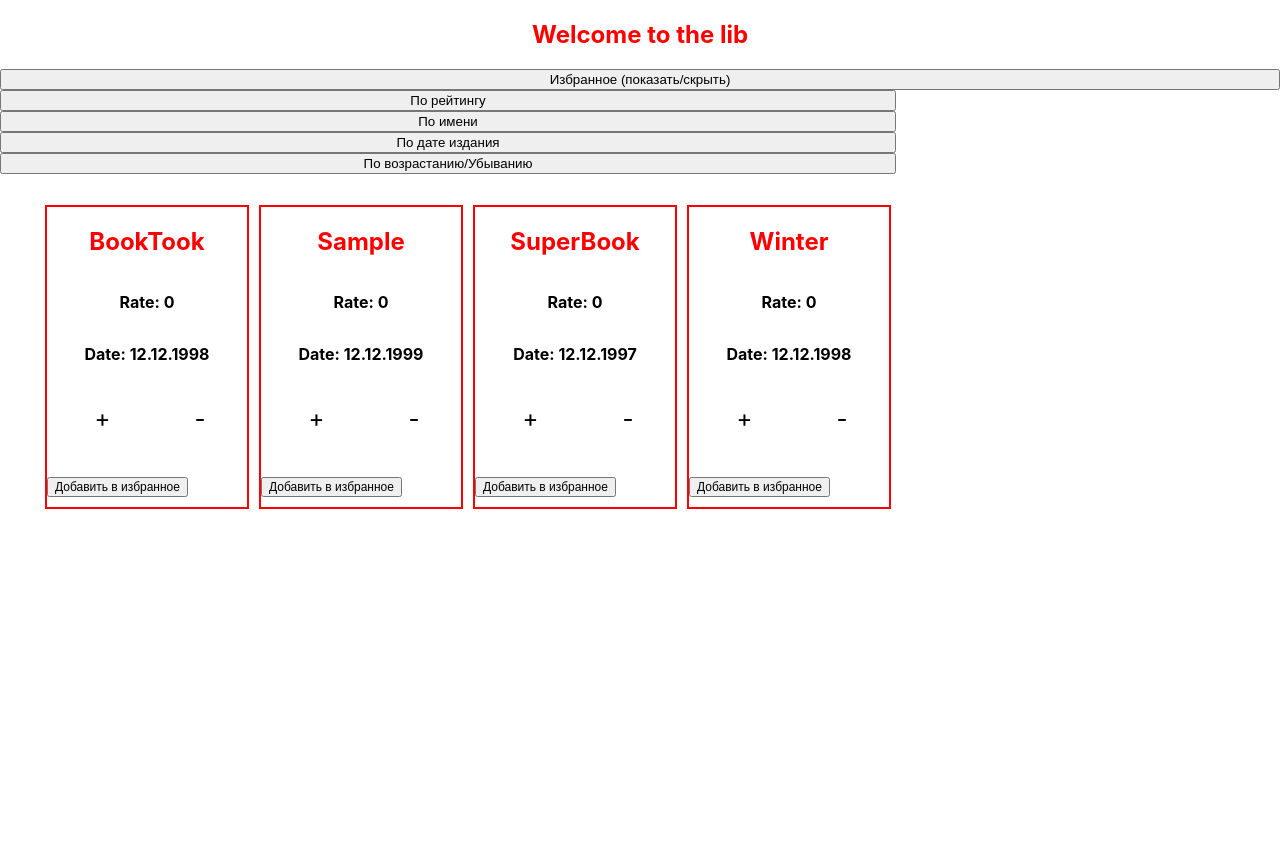
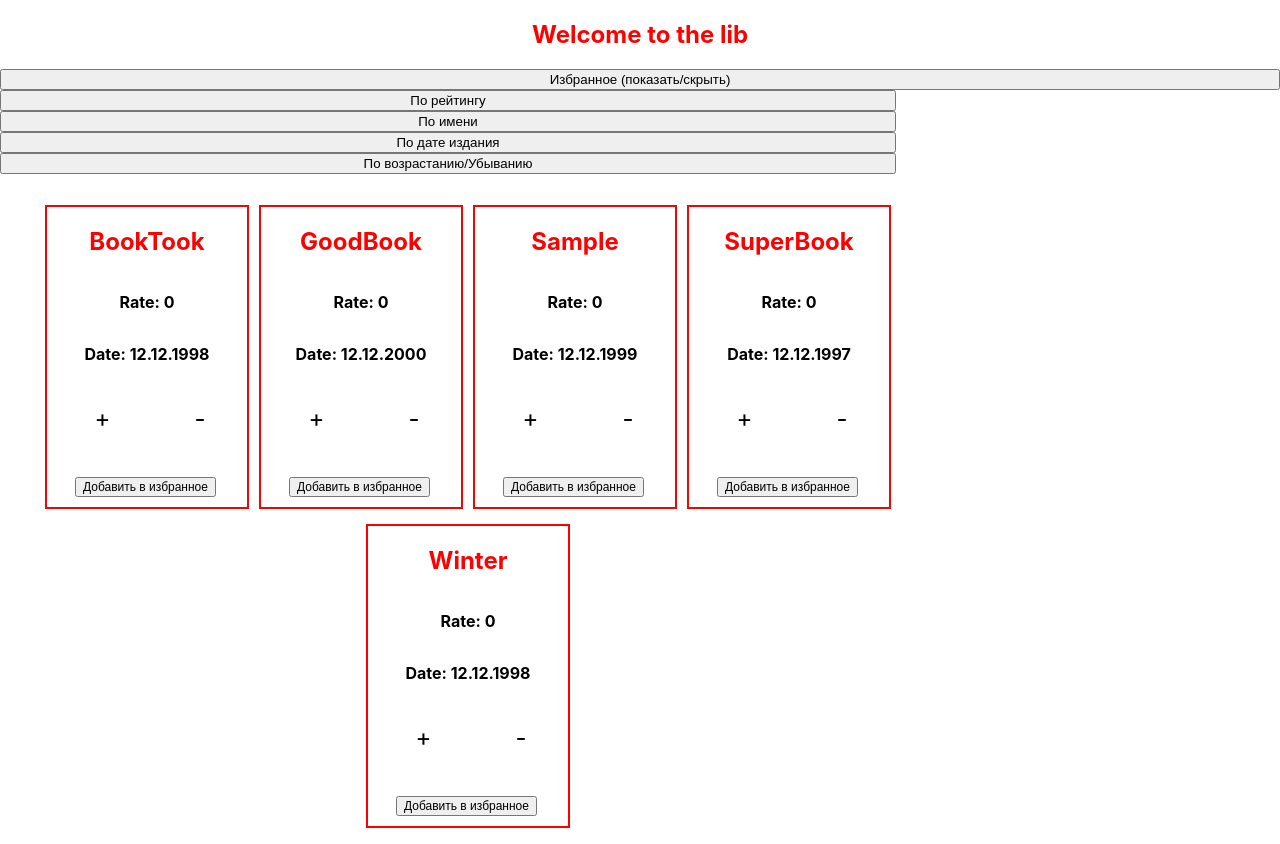
Before and after one commit to saxumcordis/elibrary, a React (Create React App) app: page / in a window 1280 px wide. Before the commit the page ends 800 px from the top, so only its background shows below. Built offline with nearby package versions, Linux system fonts and the light colour scheme.

Commit message:
fix rating

```diff
--- a/src/Components/catalog.js
+++ b/src/Components/catalog.js
@@ -28,7 +28,7 @@ const Book = (props) => {
             <h1>{props.book.name}</h1>
             <h3>Rate: {rate}</h3>
             <h3>Date: {props.book.date.join('.')}</h3>
-            {rateVisibility && (!localStorage.getItem('myRates') || !JSON.parse(localStorage.getItem('myRates')).find(e => e == props.book.id)) ?
+            {rateVisibility && (!localStorage.getItem('myRates') || !JSON.parse(localStorage.getItem('myRates')).find(e => e.id == props.book.id)) ?
                 <span className="rateButtons"><p onClick={() => {
                     setRate(rate + 1);
                     setRateVisibility(false);
@@ -67,7 +67,7 @@ const updateBookRate = (id, newRate, mark) => {
     books.find(e => e['id'] == id)['rate'] = newRate;
     localStorage.setItem('books', JSON.stringify(books));
     const myRates = localStorage.getItem('myRates') ? JSON.parse(localStorage.getItem('myRates')) : [];
-    myRates.push({id: mark});
+    myRates.push({id: id, mark: mark});
     localStorage.setItem('myRates', JSON.stringify(myRates));
 };
 
--- a/src/Styles/styles.css
+++ b/src/Styles/styles.css
@@ -52,7 +52,6 @@
     border: 2px solid red;
     margin: 15px 0 0 0;
     text-align: center;
-    align-content: center;
 }
 
 .catalog_filter {
@@ -101,4 +100,6 @@ h3 {
     font-size: 12px;
     margin-top: 270px;
     height: auto;
+    margin-left: 28px;
+
 }
--- a/src/books.json
+++ b/src/books.json
@@ -30,5 +30,13 @@
     "publisher": "Food",
     "date": "12.12.1998",
     "rate": 0
+  },
+  {
+    "id": 5,
+    "name": "GoodBook",
+    "author": "Robert",
+    "publisher": "Took",
+    "date": "12.12.2000",
+    "rate": 0
   }
 ]
```
